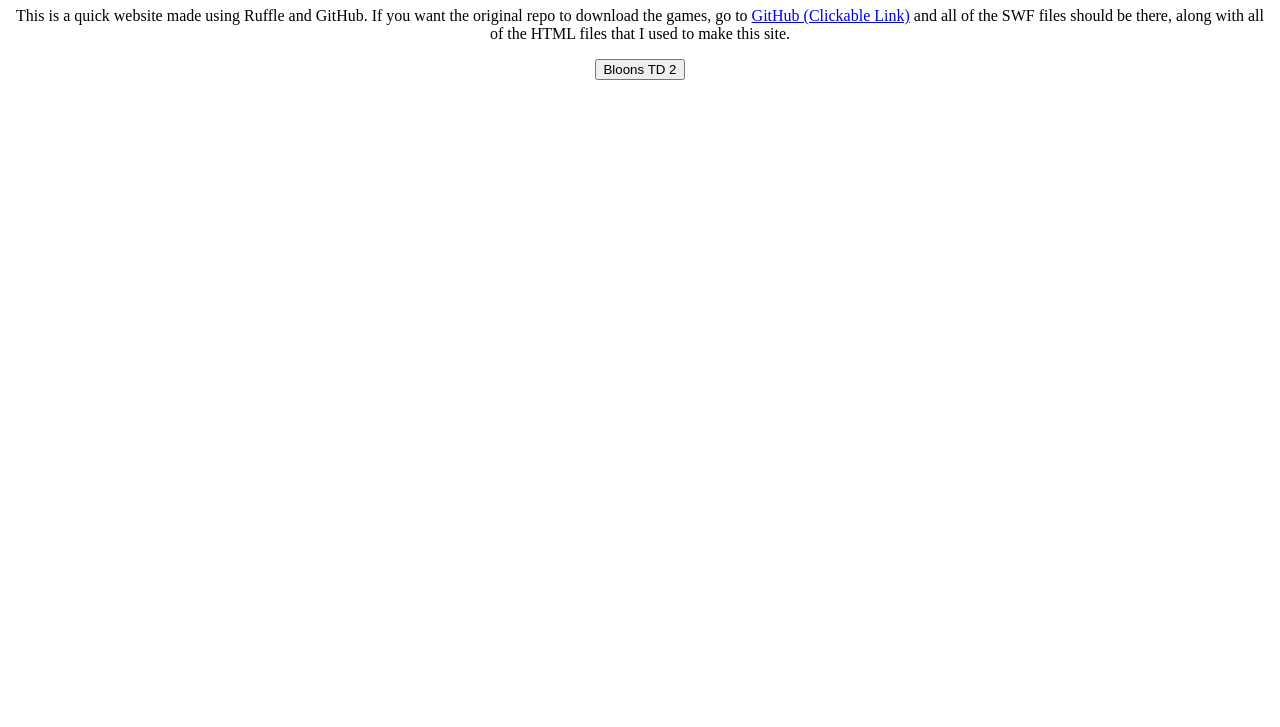
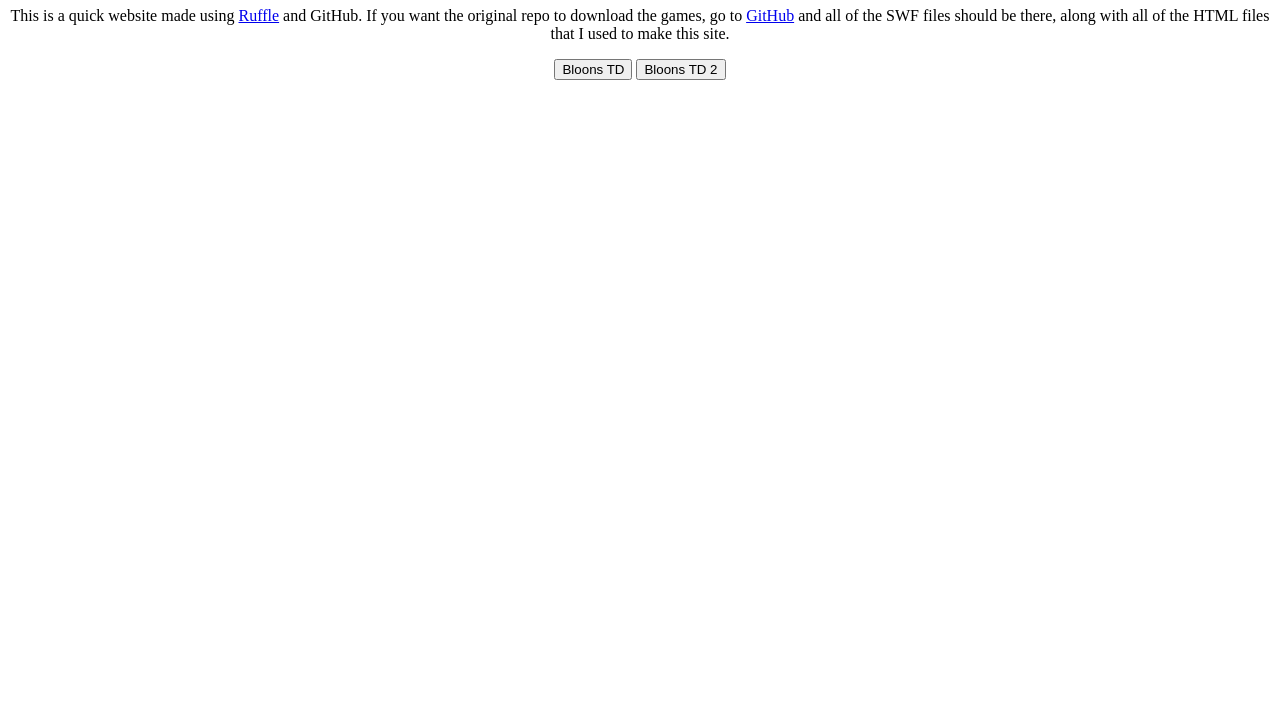
Before and after one commit to selenite-cc/flasharchive, a plain HTML site: page html/index.html in a window 1280 px wide. Shown: the part 73-800 px from the top of the page. Drawn offline with Linux system fonts and the light colour scheme.

Commit message:
Update index.html

```diff
--- a/html/index.html
+++ b/html/index.html
@@ -7,7 +7,8 @@
   <body>
     <center>
      <h1>Welcome to the Flash Games Archive.</h1>
-     <p>This is a quick website made using Ruffle and GitHub. If you want the original repo to download the games, go to <a href="https://github.com/Games-From-Flash/sw">GitHub (Clickable Link)</a> and all of the SWF files should be there, along with all of the HTML files that I used to make this site.</p>
+      <p>This is a quick website made using <a href="https://ruffle.rs">Ruffle</a> and GitHub. If you want the original repo to download the games, go to <a href="https://github.com/Games-From-Flash/sw">GitHub</a> and all of the SWF files should be there, along with all of the HTML files that I used to make this site.</p>
+     <button onclick="window.location.href='btd.html';">Bloons TD</button>
      <button onclick="window.location.href='btd2.html';">Bloons TD 2</button>
     </center>
   </body>
```
